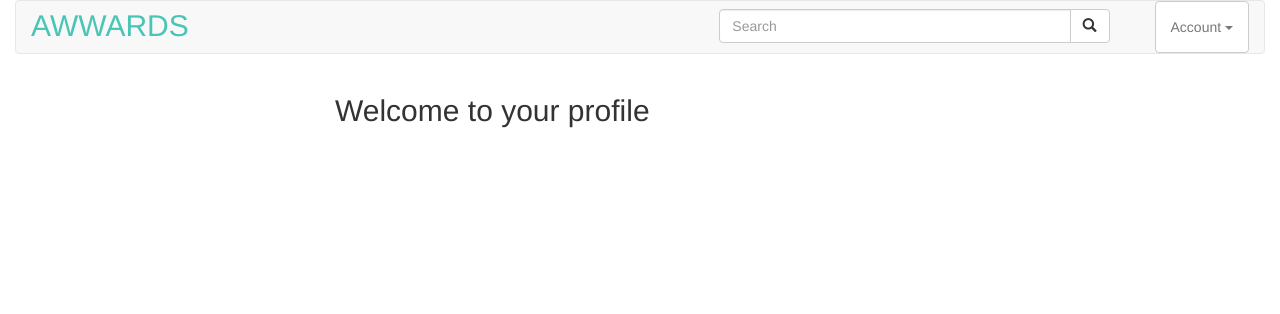
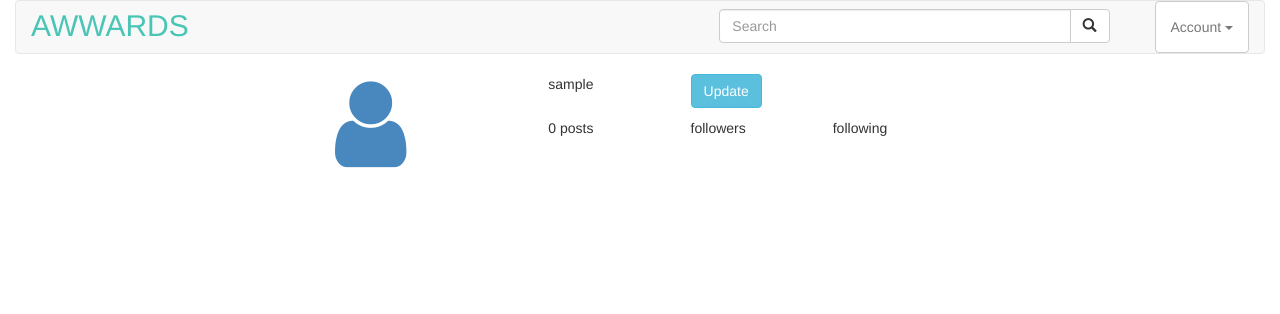
Before and after one commit to ngetichnicholas/Django-Awwards, a Django app: page /accounts/profile/ in a window 1280 px wide. Shown: the top 314 px of the page. Run offline with Django 3.2, Linux system fonts and the light colour scheme; the visitor is signed in with stand-in values (Sample User, id 1); some libraries are stand-ins or nearby versions.

Commit message:
Update profile

```diff
--- a/awwards_app/templates/profile/profile.html
+++ b/awwards_app/templates/profile/profile.html
@@ -5,8 +5,42 @@
   <div class="row">
     <div class="col-md-3"></div>
     <div class="col-md-6">
-      <h2>Welcome to your profile</h2>
-    </div>
+      <div class="row">
+        <div class="col-md-4">
+          {% if user.profile.profile_photo.url %}
+          <img src="{{user.profile.profile_photo.url}}" alt="{{user.profile_photo.url}}" style="height: 20vh; width:20vh; border-radius:50%"
+            class="rounded-circle account-img">
+            {% else %}
+            <i style="font-size:100px;color:#4888BE" class="fa fa-user" aria-hidden="true"></i>
+            {% endif %}
+        </div>
+        <div class="col-md-8">
+          <div class="row">
+            <div class="col-md-4">
+              <p class="">{{user.username}}</p>
+            </div>
+            <div class="col-md-4">
+              <p><a href="{% url 'update_profile' %}">
+                <button class="btn btn-info ml-4 pl-3">Update</button>
+              </a></p>
+            </div>
+          </div>
+          <div class="row">
+            <div class="col-md-4">
+          <p class="">{{user_photos|length}} posts</p>
+            </div>
+            <div class="col-md-4">
+              <p class="">{{user.profile.saved_followers}} followers</p>
+            </div>
+            <div class="col-md-4">
+              <p class="">{{user.profile.saved_following}} following</p>
+            </div>
+          </div>
+        </div>
+        <div class="row">
+          <p class="">{{user.profile.bio}}</p>
+        </div>
+      </div>    </div>
     <div class="col-md-3"></div>
   </div>
 </div>
```
Also changed, not shown: awwards_app/forms.py (+16 -3 lines), awwards_app/migrations/0008_project_technologies_used.py (added).
